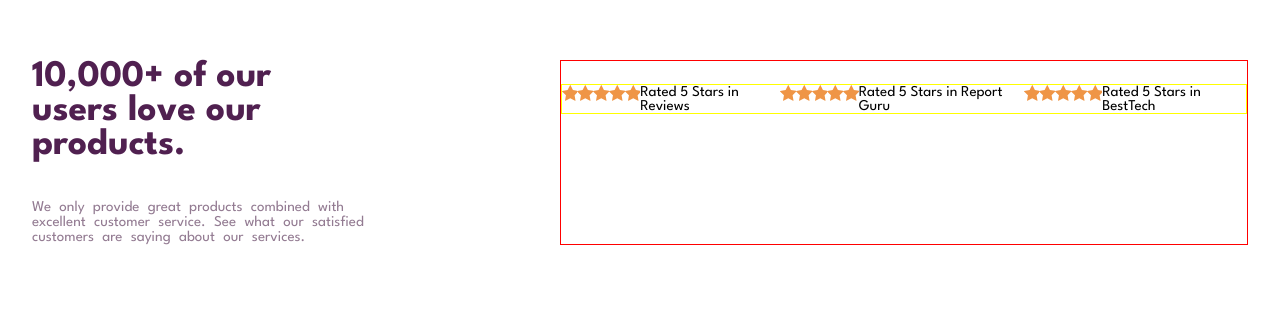
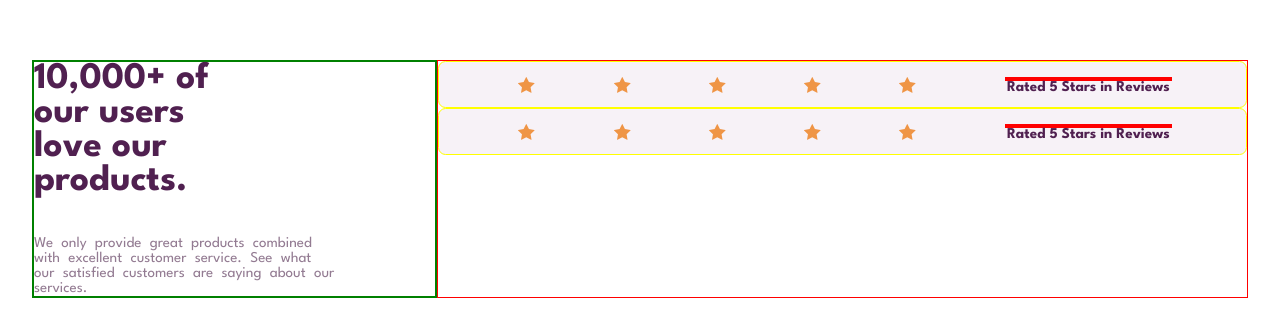
Before and after one commit to MellonFive/social-proof-section, a plain HTML site: page index.html in a window 1280 px wide. Drawn offline with Linux system fonts and the light colour scheme.

Commit message:
Coding the header

```diff
--- a/index.html
+++ b/index.html
@@ -35,22 +35,27 @@
         <div class="itens">
           <div class="item">
             <svg width="17" height="16" xmlns="http://www.w3.org/2000/svg"><path d="M16.539 6.097a.297.297 0 00-.24-.202l-5.36-.779L8.542.26a.296.296 0 00-.53 0L5.613 5.117l-5.36.779a.297.297 0 00-.165.505l3.88 3.78-.917 5.34a.297.297 0 00.43.312l4.795-2.52 4.794 2.52a.296.296 0 00.43-.313l-.916-5.338L16.464 6.4c.08-.08.11-.197.075-.304z" fill="#EF9546" fill-rule="nonzero"/></svg>
-           <svg width="17" height="16" xmlns="http://www.w3.org/2000/svg"><path d="M16.539 6.097a.297.297 0 00-.24-.202l-5.36-.779L8.542.26a.296.296 0 00-.53 0L5.613 5.117l-5.36.779a.297.297 0 00-.165.505l3.88 3.78-.917 5.34a.297.297 0 00.43.312l4.795-2.52 4.794 2.52a.296.296 0 00.43-.313l-.916-5.338L16.464 6.4c.08-.08.11-.197.075-.304z" fill="#EF9546" fill-rule="nonzero"/></svg>
-           <svg width="17" height="16" xmlns="http://www.w3.org/2000/svg"><path d="M16.539 6.097a.297.297 0 00-.24-.202l-5.36-.779L8.542.26a.296.296 0 00-.53 0L5.613 5.117l-5.36.779a.297.297 0 00-.165.505l3.88 3.78-.917 5.34a.297.297 0 00.43.312l4.795-2.52 4.794 2.52a.296.296 0 00.43-.313l-.916-5.338L16.464 6.4c.08-.08.11-.197.075-.304z" fill="#EF9546" fill-rule="nonzero"/></svg>
-           <svg width="17" height="16" xmlns="http://www.w3.org/2000/svg"><path d="M16.539 6.097a.297.297 0 00-.24-.202l-5.36-.779L8.542.26a.296.296 0 00-.53 0L5.613 5.117l-5.36.779a.297.297 0 00-.165.505l3.88 3.78-.917 5.34a.297.297 0 00.43.312l4.795-2.52 4.794 2.52a.296.296 0 00.43-.313l-.916-5.338L16.464 6.4c.08-.08.11-.197.075-.304z" fill="#EF9546" fill-rule="nonzero"/></svg>
-           <svg width="17" height="16" xmlns="http://www.w3.org/2000/svg"><path d="M16.539 6.097a.297.297 0 00-.24-.202l-5.36-.779L8.542.26a.296.296 0 00-.53 0L5.613 5.117l-5.36.779a.297.297 0 00-.165.505l3.88 3.78-.917 5.34a.297.297 0 00.43.312l4.795-2.52 4.794 2.52a.296.296 0 00.43-.313l-.916-5.338L16.464 6.4c.08-.08.11-.197.075-.304z" fill="#EF9546" fill-rule="nonzero"/></svg><p class="paragraph">Rated 5 Stars in Reviews</p>
 
             <svg width="17" height="16" xmlns="http://www.w3.org/2000/svg"><path d="M16.539 6.097a.297.297 0 00-.24-.202l-5.36-.779L8.542.26a.296.296 0 00-.53 0L5.613 5.117l-5.36.779a.297.297 0 00-.165.505l3.88 3.78-.917 5.34a.297.297 0 00.43.312l4.795-2.52 4.794 2.52a.296.296 0 00.43-.313l-.916-5.338L16.464 6.4c.08-.08.11-.197.075-.304z" fill="#EF9546" fill-rule="nonzero"/></svg>
-           <svg width="17" height="16" xmlns="http://www.w3.org/2000/svg"><path d="M16.539 6.097a.297.297 0 00-.24-.202l-5.36-.779L8.542.26a.296.296 0 00-.53 0L5.613 5.117l-5.36.779a.297.297 0 00-.165.505l3.88 3.78-.917 5.34a.297.297 0 00.43.312l4.795-2.52 4.794 2.52a.296.296 0 00.43-.313l-.916-5.338L16.464 6.4c.08-.08.11-.197.075-.304z" fill="#EF9546" fill-rule="nonzero"/></svg>
-           <svg width="17" height="16" xmlns="http://www.w3.org/2000/svg"><path d="M16.539 6.097a.297.297 0 00-.24-.202l-5.36-.779L8.542.26a.296.296 0 00-.53 0L5.613 5.117l-5.36.779a.297.297 0 00-.165.505l3.88 3.78-.917 5.34a.297.297 0 00.43.312l4.795-2.52 4.794 2.52a.296.296 0 00.43-.313l-.916-5.338L16.464 6.4c.08-.08.11-.197.075-.304z" fill="#EF9546" fill-rule="nonzero"/></svg>
-           <svg width="17" height="16" xmlns="http://www.w3.org/2000/svg"><path d="M16.539 6.097a.297.297 0 00-.24-.202l-5.36-.779L8.542.26a.296.296 0 00-.53 0L5.613 5.117l-5.36.779a.297.297 0 00-.165.505l3.88 3.78-.917 5.34a.297.297 0 00.43.312l4.795-2.52 4.794 2.52a.296.296 0 00.43-.313l-.916-5.338L16.464 6.4c.08-.08.11-.197.075-.304z" fill="#EF9546" fill-rule="nonzero"/></svg>
-           <svg width="17" height="16" xmlns="http://www.w3.org/2000/svg"><path d="M16.539 6.097a.297.297 0 00-.24-.202l-5.36-.779L8.542.26a.296.296 0 00-.53 0L5.613 5.117l-5.36.779a.297.297 0 00-.165.505l3.88 3.78-.917 5.34a.297.297 0 00.43.312l4.795-2.52 4.794 2.52a.296.296 0 00.43-.313l-.916-5.338L16.464 6.4c.08-.08.11-.197.075-.304z" fill="#EF9546" fill-rule="nonzero"/></svg><p class="paragraph">Rated 5 Stars in Report Guru</p>
 
             <svg width="17" height="16" xmlns="http://www.w3.org/2000/svg"><path d="M16.539 6.097a.297.297 0 00-.24-.202l-5.36-.779L8.542.26a.296.296 0 00-.53 0L5.613 5.117l-5.36.779a.297.297 0 00-.165.505l3.88 3.78-.917 5.34a.297.297 0 00.43.312l4.795-2.52 4.794 2.52a.296.296 0 00.43-.313l-.916-5.338L16.464 6.4c.08-.08.11-.197.075-.304z" fill="#EF9546" fill-rule="nonzero"/></svg>
+
             <svg width="17" height="16" xmlns="http://www.w3.org/2000/svg"><path d="M16.539 6.097a.297.297 0 00-.24-.202l-5.36-.779L8.542.26a.296.296 0 00-.53 0L5.613 5.117l-5.36.779a.297.297 0 00-.165.505l3.88 3.78-.917 5.34a.297.297 0 00.43.312l4.795-2.52 4.794 2.52a.296.296 0 00.43-.313l-.916-5.338L16.464 6.4c.08-.08.11-.197.075-.304z" fill="#EF9546" fill-rule="nonzero"/></svg>
+
+            <svg width="17" height="16" xmlns="http://www.w3.org/2000/svg"><path d="M16.539 6.097a.297.297 0 00-.24-.202l-5.36-.779L8.542.26a.296.296 0 00-.53 0L5.613 5.117l-5.36.779a.297.297 0 00-.165.505l3.88 3.78-.917 5.34a.297.297 0 00.43.312l4.795-2.52 4.794 2.52a.296.296 0 00.43-.313l-.916-5.338L16.464 6.4c.08-.08.11-.197.075-.304z" fill="#EF9546" fill-rule="nonzero"/></svg><p class="text">Rated 5 Stars in Reviews</p>
+           </div>
+
+           <div class="item">
             <svg width="17" height="16" xmlns="http://www.w3.org/2000/svg"><path d="M16.539 6.097a.297.297 0 00-.24-.202l-5.36-.779L8.542.26a.296.296 0 00-.53 0L5.613 5.117l-5.36.779a.297.297 0 00-.165.505l3.88 3.78-.917 5.34a.297.297 0 00.43.312l4.795-2.52 4.794 2.52a.296.296 0 00.43-.313l-.916-5.338L16.464 6.4c.08-.08.11-.197.075-.304z" fill="#EF9546" fill-rule="nonzero"/></svg>
+
             <svg width="17" height="16" xmlns="http://www.w3.org/2000/svg"><path d="M16.539 6.097a.297.297 0 00-.24-.202l-5.36-.779L8.542.26a.296.296 0 00-.53 0L5.613 5.117l-5.36.779a.297.297 0 00-.165.505l3.88 3.78-.917 5.34a.297.297 0 00.43.312l4.795-2.52 4.794 2.52a.296.296 0 00.43-.313l-.916-5.338L16.464 6.4c.08-.08.11-.197.075-.304z" fill="#EF9546" fill-rule="nonzero"/></svg>
-           <svg width="17" height="16" xmlns="http://www.w3.org/2000/svg"><path d="M16.539 6.097a.297.297 0 00-.24-.202l-5.36-.779L8.542.26a.296.296 0 00-.53 0L5.613 5.117l-5.36.779a.297.297 0 00-.165.505l3.88 3.78-.917 5.34a.297.297 0 00.43.312l4.795-2.52 4.794 2.52a.296.296 0 00.43-.313l-.916-5.338L16.464 6.4c.08-.08.11-.197.075-.304z" fill="#EF9546" fill-rule="nonzero"/></svg><p class="paragraph">Rated 5 Stars in BestTech</p>
+
+            <svg width="17" height="16" xmlns="http://www.w3.org/2000/svg"><path d="M16.539 6.097a.297.297 0 00-.24-.202l-5.36-.779L8.542.26a.296.296 0 00-.53 0L5.613 5.117l-5.36.779a.297.297 0 00-.165.505l3.88 3.78-.917 5.34a.297.297 0 00.43.312l4.795-2.52 4.794 2.52a.296.296 0 00.43-.313l-.916-5.338L16.464 6.4c.08-.08.11-.197.075-.304z" fill="#EF9546" fill-rule="nonzero"/></svg>
+
+            <svg width="17" height="16" xmlns="http://www.w3.org/2000/svg"><path d="M16.539 6.097a.297.297 0 00-.24-.202l-5.36-.779L8.542.26a.296.296 0 00-.53 0L5.613 5.117l-5.36.779a.297.297 0 00-.165.505l3.88 3.78-.917 5.34a.297.297 0 00.43.312l4.795-2.52 4.794 2.52a.296.296 0 00.43-.313l-.916-5.338L16.464 6.4c.08-.08.11-.197.075-.304z" fill="#EF9546" fill-rule="nonzero"/></svg>
+
+            <svg width="17" height="16" xmlns="http://www.w3.org/2000/svg"><path d="M16.539 6.097a.297.297 0 00-.24-.202l-5.36-.779L8.542.26a.296.296 0 00-.53 0L5.613 5.117l-5.36.779a.297.297 0 00-.165.505l3.88 3.78-.917 5.34a.297.297 0 00.43.312l4.795-2.52 4.794 2.52a.296.296 0 00.43-.313l-.916-5.338L16.464 6.4c.08-.08.11-.197.075-.304z" fill="#EF9546" fill-rule="nonzero"/></svg><p class="text">Rated 5 Stars in Reviews</p>
+           </div>
           </div>
         </div>
       </header>
--- a/style.css
+++ b/style.css
@@ -7,6 +7,7 @@
 :root {
   --Dark-Grayish-Magenta: hsl(303, 10%, 53%);
   --Very-Dark-Magenta: hsl(300, 43%, 22%);
+  --Light-Grayish-Magenta: hsl(300, 24%, 96%);
 }
 
 body * {
@@ -15,7 +16,7 @@ body * {
 }
 
 .container {
-  width: 95%;
+  width: 95vw;
   margin: 4em auto 0;
 }
 
@@ -24,29 +25,49 @@ header {
   justify-content: space-between;
 }
 
+.apresent {
+  border: 2px solid green;
+  width: 35%;
+}
+
 header .title {
   font-size: 2.5em;
   margin-bottom: 1em;
-  width: 60%;
+  width: 50%;
   color: var(--Very-Dark-Magenta);
 }
 
 header .titleparagraph {
   word-spacing: .3em;
-  width: 70%;
+  width: 75%;
   color: var(--Dark-Grayish-Magenta);
   line-height: 1em;
 }
 
 header .itens {
   border: 1px solid red;
-  width: 100%;
-  padding-top: 1.5em;
+  width: 70%;
 }
 
 header .item {
+  border: 1px solid yellow;
+  height: 2em;
+  padding: 1em 2.5em 2em;
+  line-height: 1.1em;
+  background-color: var(--Light-Grayish-Magenta);
+  border-radius: .5em;
+
   display: flex;
-  justify-content: center;
-  flex-direction: row;
-  border: 1px solid yellow;
+  justify-content: space-around;
 }
+
+header .itens .item svg {
+  margin-left: .3em ;
+}
+
+header .itens .item p {
+  margin-left: 1em ;
+  color: var(--Very-Dark-Magenta);
+  font-weight: 700;
+  border: 2px solid red;
+}
```
Lines whose indentation alone changed are shown as unchanged.
